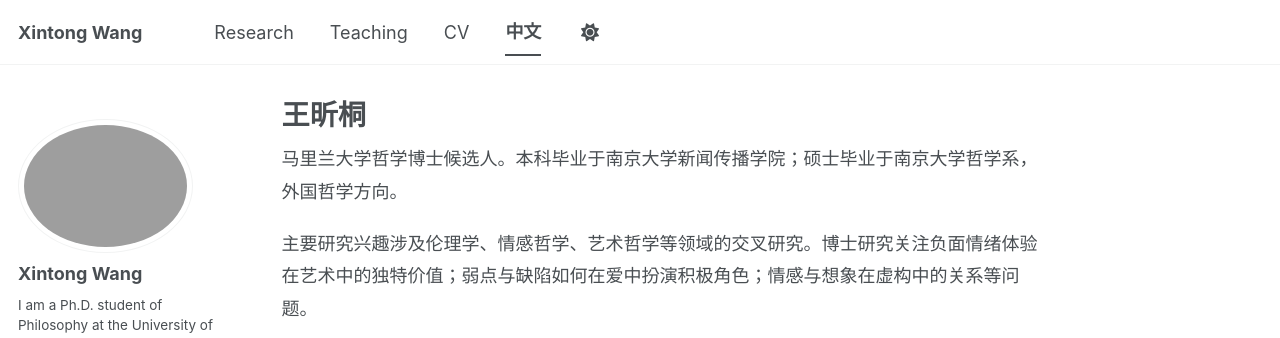
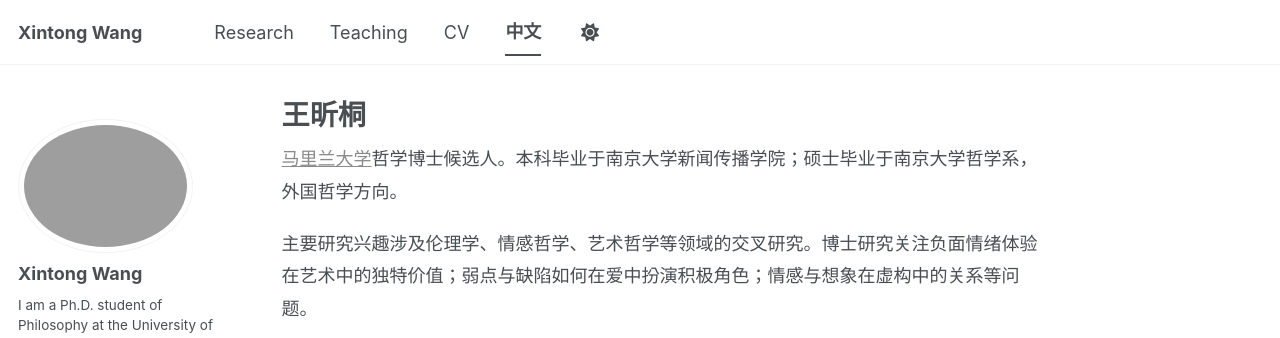
Before and after one commit to wang-xintong/wang-xintong.github.io, a Jekyll site: the page built from _pages/chinese.md, in a window 1280 px wide and 1379 px high. Shown: the top 338 px of the window. Built offline with Jekyll 4.4.1, drawn with Linux system fonts in a browser that asks for light colours; a script bundle is joined from its source files by our own code; library files that are not in the unit come from our copies; part of the change alters nothing that is shown.

```diff
--- a/_pages/chinese.md
+++ b/_pages/chinese.md
@@ -40,7 +40,7 @@ share: false
 <div class="chinese-page">
 
   <p>
-    马里兰大学哲学博士候选人。本科毕业于南京大学新闻传播学院；硕士毕业于南京大学哲学系，外国哲学方向。
+    <a href="https://philosophy.umd.edu/directory/xintong-wang">马里兰大学</a>哲学博士候选人。本科毕业于南京大学新闻传播学院；硕士毕业于南京大学哲学系，外国哲学方向。
   </p>
 
   <p>
```
